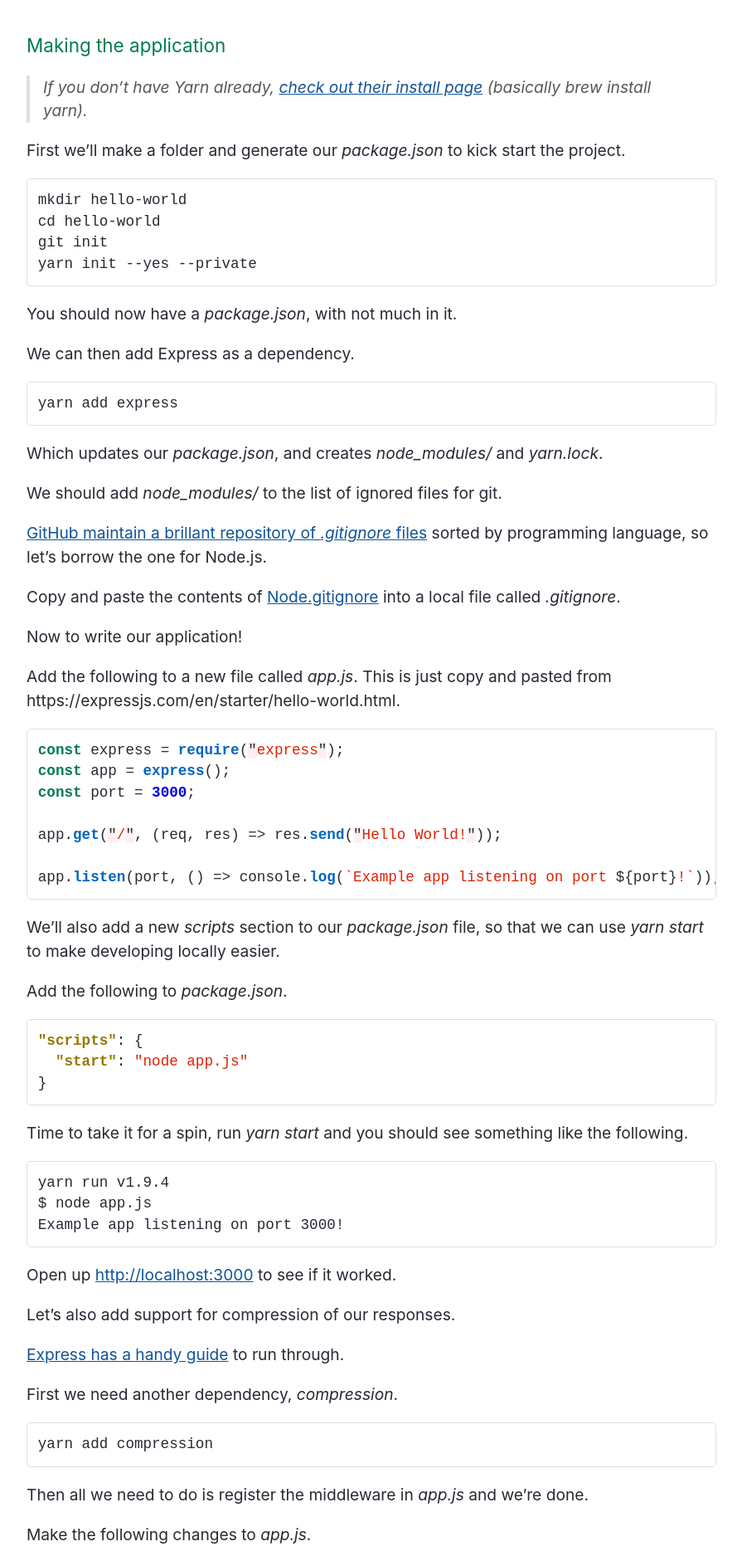
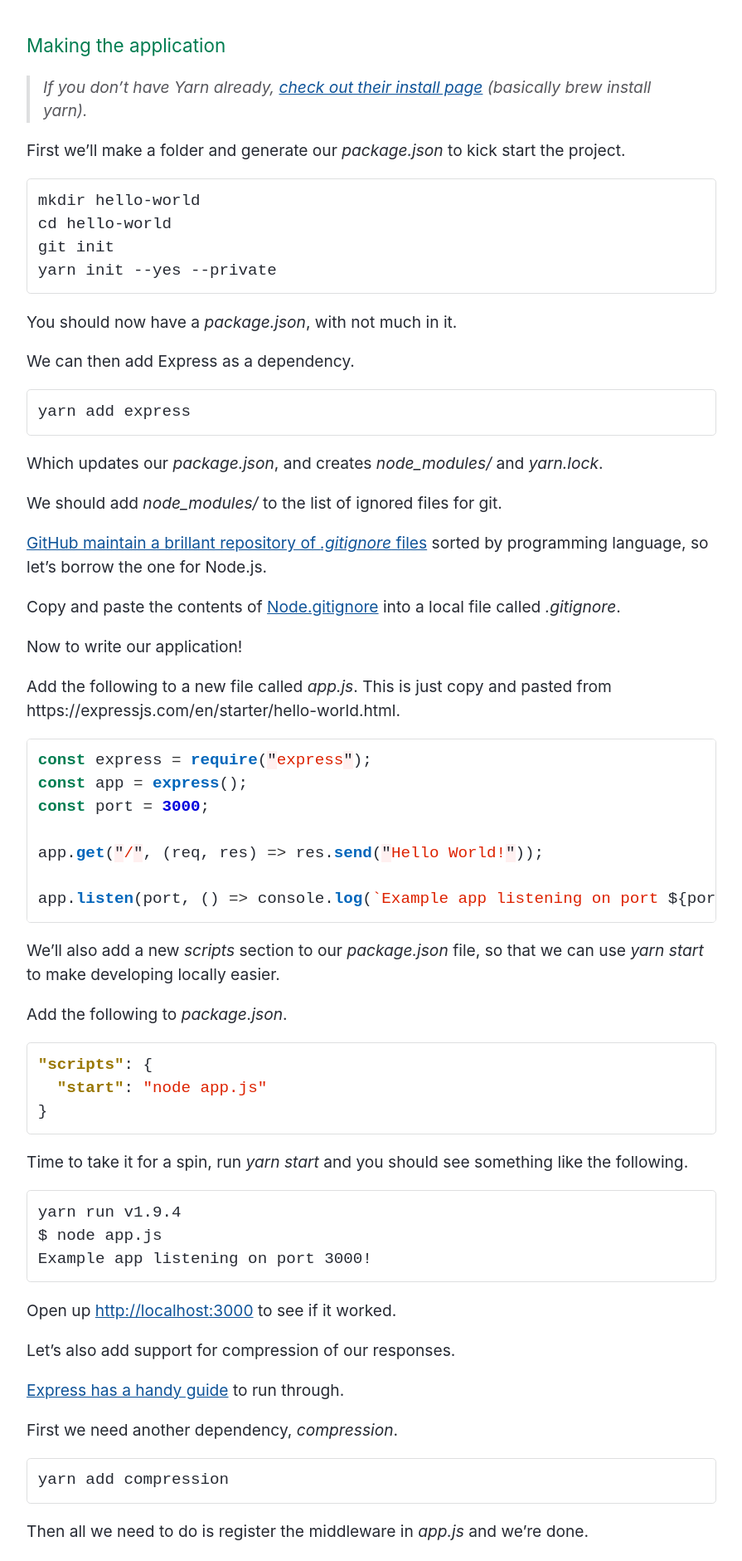
Before and after one commit to sjparkinson/uncomplicated.systems, a Jekyll site: the page built from _posts/2018-09-26-heroku-from-scratch.md, in a window 1280 px wide. Shown: the part 583-2464 px from the top of the page at 83% size, without its empty margins (192-1087 px from the left). Built offline with Jekyll 4.4.1, drawn with Linux system fonts in a browser that asks for light colours.

Commit message:
refactor: simplify the CSS font sizes

```diff
--- a/_includes/styles.scss
+++ b/_includes/styles.scss
@@ -1,7 +1,5 @@
 @import "normalize";
 @import "variables";
-
-
 
 @mixin large {
   @media screen and (min-width: #{$large-breakpoint}) {
@@ -29,7 +27,6 @@
   padding: 0;
   margin: 0;
   font-family: $body-text-font-family;
-  font-size: 16px;
   line-height: 1.5;
   color: $body-text-color;
 
@@ -184,7 +181,6 @@
     > code {
       padding: 0;
       margin: 0;
-      font-size: 1.1rem;
       word-break: normal;
       white-space: pre;
       background: transparent;
@@ -205,7 +201,6 @@
   pre {
     padding: 0.8rem;
     overflow: auto;
-    font-size: 1.1rem;
     line-height: 1.45;
     border-radius: 0.3rem;
     -webkit-overflow-scrolling: touch;
```
